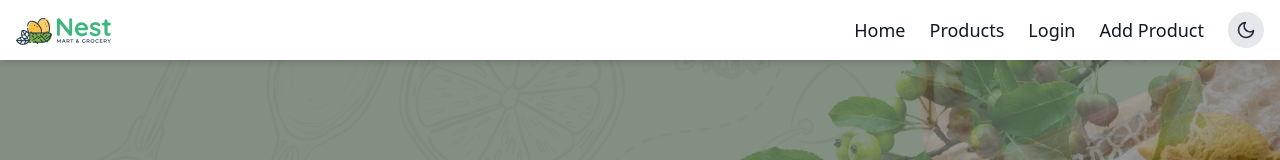
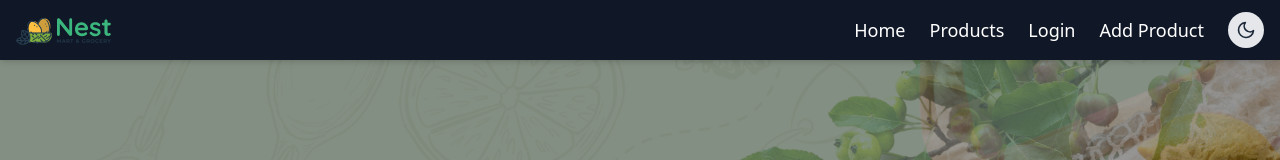
Before and after one commit to sojib-web/nextjs-basic-ecom, a Next.js app: page / in a window 1280 px wide. Shown: the top 160 px of the page. Built offline with nearby package versions, Linux system fonts and the light colour scheme; no server answers; the database is empty.

Commit message:
README.md  add

```diff
--- a/src/app/components/Navbar.tsx
+++ b/src/app/components/Navbar.tsx
@@ -9,7 +9,7 @@ export default function Navbar() {
   const [isOpen, setIsOpen] = useState(false);
 
   return (
-    <nav className="bg-white dark:bg-gray-900 text-gray-900 dark:text-white shadow-md fixed w-full z-50 transition-colors">
+    <nav className="bg-gray-900  text-white shadow-md fixed w-full z-50 transition-colors">
       <div className="container mx-auto flex justify-between items-center px-4 py-4 md:py-3">
         {/* Logo */}
         <Link href="/" className="flex items-center space-x-2">
```
Also changed, not shown: 1 other file (tests, documents, lock files or other folders).
